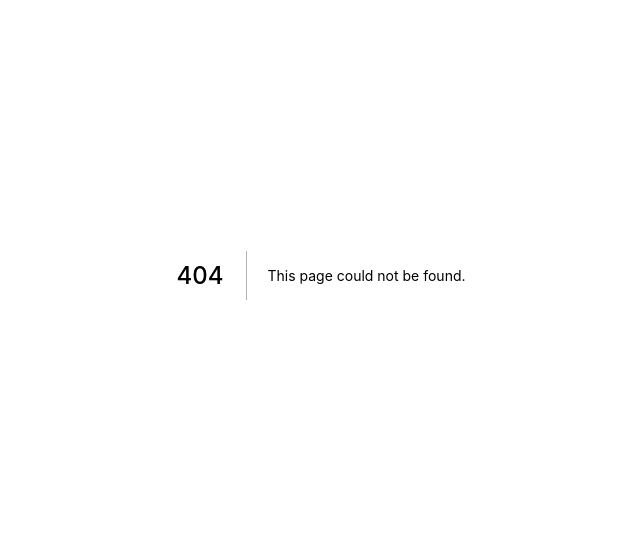
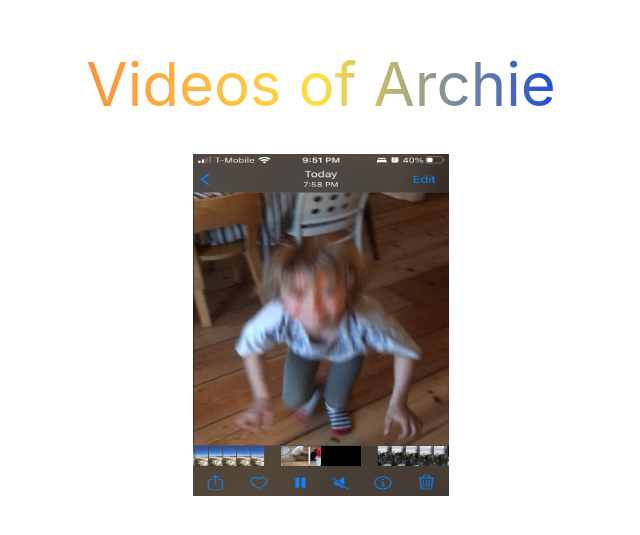
Before and after one commit to plondon/archies.one, a Next.js app: page /videos-of-archie in a window 1280 px wide. Before the commit this address had no page. Shown: the part 125-660 px from the top of the page, without its empty margins (319-959 px from the left). Built offline with nearby package versions, Linux system fonts and the light colour scheme.

Commit message:
Add video of Archie

```diff
--- a/pages/index.tsx
+++ b/pages/index.tsx
@@ -36,6 +36,12 @@ const Home: NextPage = () => {
               <p>View handmade items by Archie!</p>
             </a>
           </Link>
+          <Link href="/videos-of-archie">
+            <a className={styles.card}>
+              <h2>Videos of Archie &rarr;</h2>
+              <p>View videos of Archie being crazy!</p>
+            </a>
+          </Link>
         </div>
 
         <p className="text-xl py-6">
--- /dev/null
+++ b/pages/videos-of-archie/index.tsx
@@ -0,0 +1,33 @@
+import Image from "next/image";
+import React from "react";
+import styles from "../../styles/Home.module.css";
+import Link from "next/link";
+
+const Items: React.FC<Props> = () => {
+  return (
+    <main className={styles.main}>
+      <h1 className="text-6xl text-transparent bg-gradient-to-r bg-clip-text from-orange-400 via-yellow-300 to-blue-700">
+        Videos of Archie
+      </h1>
+      <div className="flex w-full flex-wrap justify-center mt-10 gap-8">
+        <div className="w-1/4">
+          <Link href={`/videos/${'archie-monkey-may-10'}`}>
+            <a>
+              <Image
+                alt="airplane"
+                src={'/archie-monkey.jpeg'}
+                width={3}
+                height={4}
+                layout="responsive"
+              />
+            </a>
+          </Link>
+        </div>
+      </div>
+    </main>
+  );
+};
+
+type Props = {};
+
+export default Items;
--- a/pages/videos/[link].tsx
+++ b/pages/videos/[link].tsx
@@ -8,6 +8,9 @@ const getSrc = (src: string) => {
   }
   if (src === "drill-drawing") {
     return "https://res.cloudinary.com/dqki6kci3/video/upload/v1652101204/wyuh3mpc5bumwsrllos8.mov";
+  }
+  if (src === "archie-monkey-may-10") {
+    return "https://res.cloudinary.com/dqki6kci3/video/upload/v1652234056/qkhld25q24tp3vkvfgal.mov"
   }
 };
 
```
Also changed, not shown: public/archie-monkey.jpeg (added).
